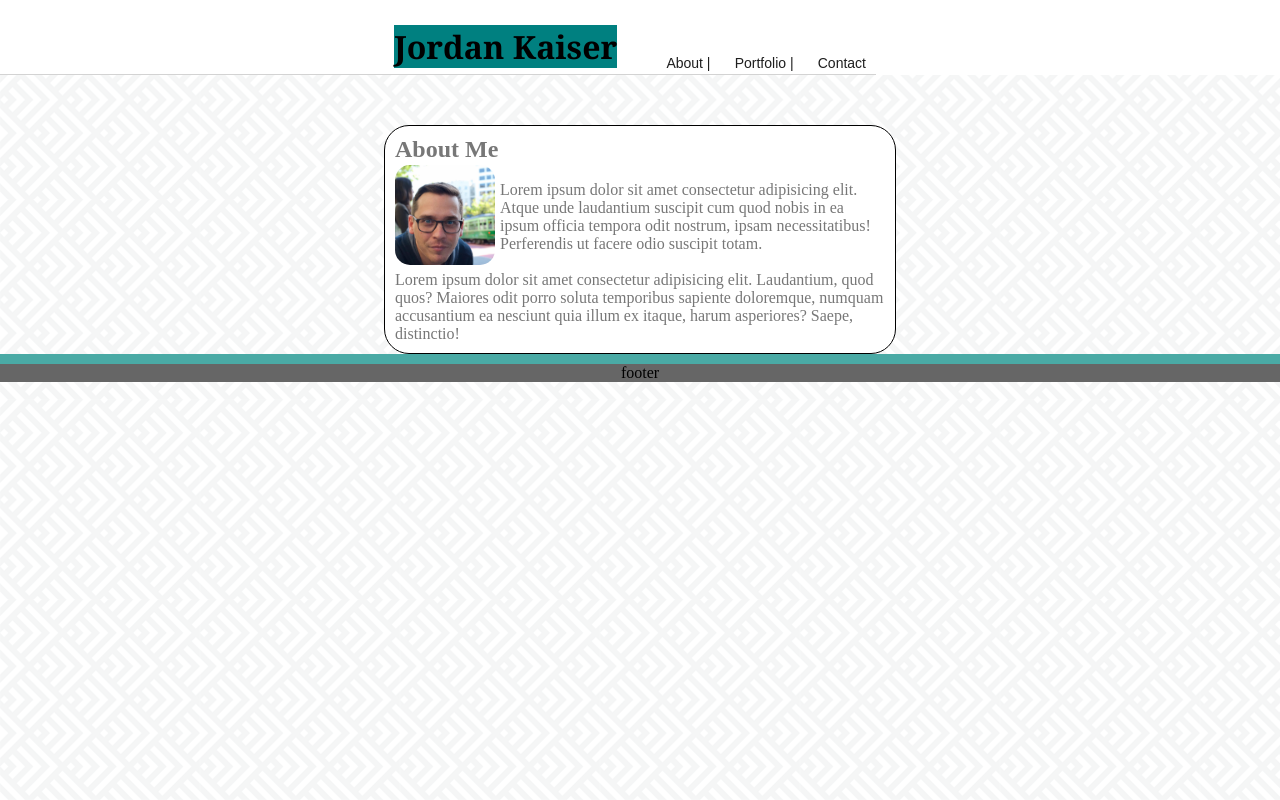
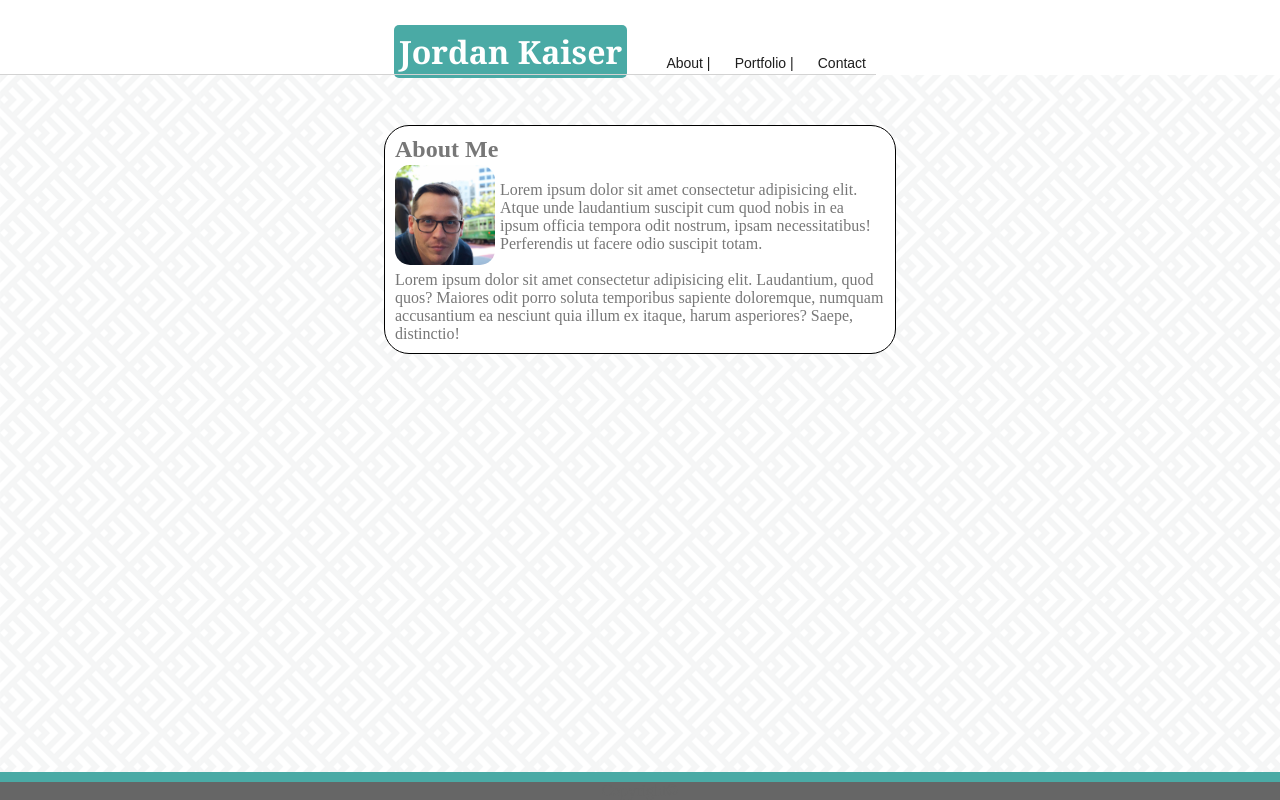
Before and after one commit to Elwdipath/Basic-Portfolio, a plain HTML site: page index.html in a window 1280 px wide. Drawn offline with Linux system fonts and the light colour scheme.

Commit message:
fixed footer and name color

```diff
--- a/assets/css/style.css
+++ b/assets/css/style.css
@@ -6,7 +6,6 @@
 
 html, body {
     height: 100%;
-    min-height: 100%;
     background-image: url("../images/spikes.png");
 }
 
@@ -68,9 +67,12 @@ nav  {
 }
 
 #name {
-    background-color: teal;
+    background-color: #4aaaa5;
     margin-left: 30%;
     position: absolute;
+    color: white;
+    padding: 5px;
+    border-radius: 5px;
 }
 main {
     max-width: 960px;
@@ -97,11 +99,12 @@ main {
 
 footer {
     background-color: #666666;
-    clear: both;
-    width: 100;
+    position: fixed;
+    width: 100%;
     border-top: 10px solid #4aaaa5;
     text-align: center;
     bottom: 0;
+    color: #666666;
 }
 
 .img1, .img2, .img3, .img4 {
--- a/index.html
+++ b/index.html
@@ -41,8 +41,7 @@
             </p>
 
         </main>
-
-    <footer>footer</footer>
-<div class="clear"></div>
+    <footer>Copyright&copy;</footer>
+<!-- <div class="clear"></div> -->
 </body>
 </html>
```
